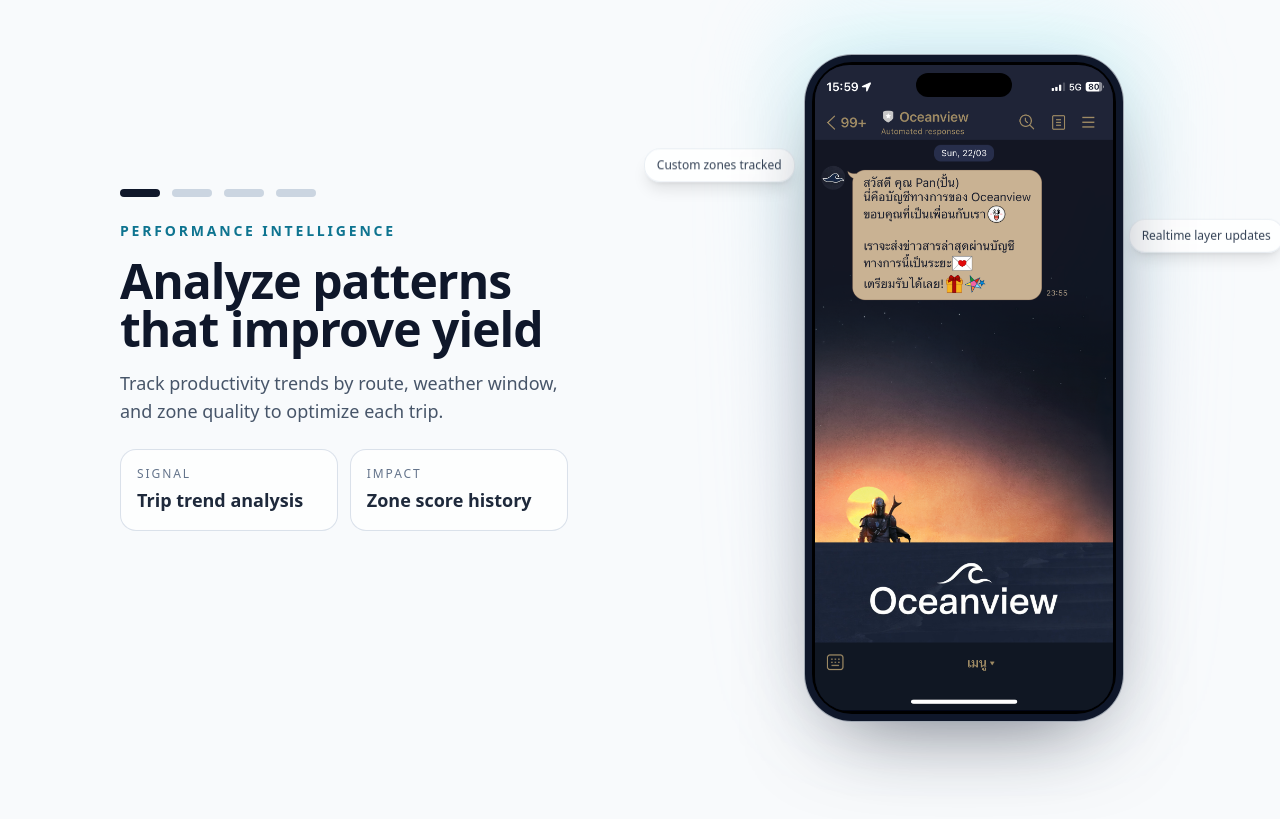
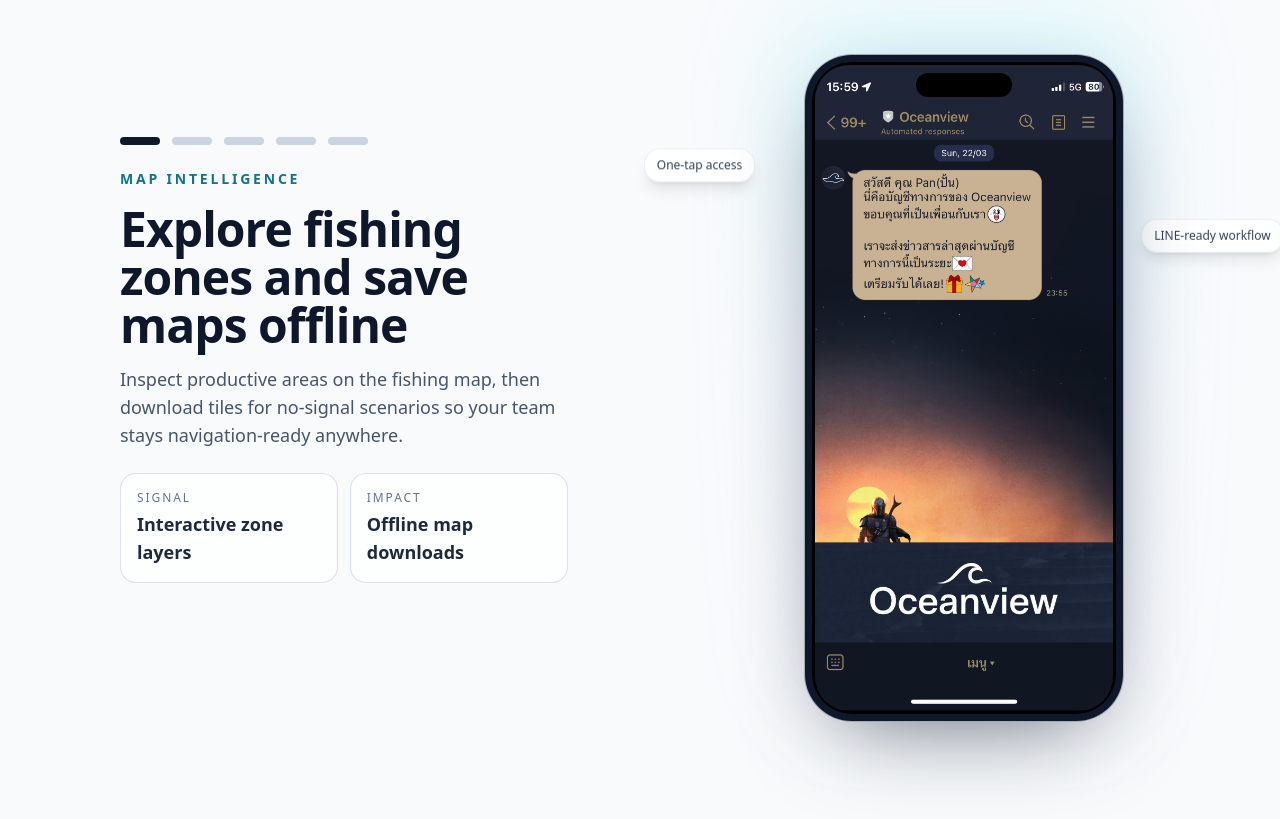
Before and after one commit to Taspol/ocean-view, a Next.js app: page / in a window 1280 px wide. Shown: the part 840-1659 px from the top of the page. Built offline with nearby package versions, Linux system fonts and the light colour scheme; no server answers.

Commit message:
feat: add landing page details

```diff
--- a/src/components/ui/scroll-phone-landing.tsx
+++ b/src/components/ui/scroll-phone-landing.tsx
@@ -23,43 +23,53 @@
 
 const STORY_STEPS: StoryStep[] = [
   {
+    id: 'line-oa',
+    eyebrow: 'Instant Entry',
+    title: 'Can Access through Line OA',
+    body: 'Launch the platform directly from LINE Official Account for a smooth, one-tap start your crew can use anywhere.',
+    accent: 'from-lime-400/60 to-green-500/60',
+    metricA: 'One-tap access',
+    metricB: 'LINE-ready workflow',
+    screenshot: '/ui_features/1.PNG',
+  },
+  {
     id: 'dashboard',
-    eyebrow: 'Unified View',
-    title: 'See ocean conditions instantly',
-    body: 'Live weather overlays, swell, and zone confidence combine into one command view for faster daily decisions.',
+    eyebrow: 'Ocean Command Center',
+    title: 'Overview every ocean zone in one glance',
+    body: 'Scan sea-state signals, zone conditions, and operational context from a single mission-ready view built for fast marine decisions.',
     accent: 'from-cyan-400/60 to-blue-500/60',
-    metricA: 'Custom zones tracked',
-    metricB: 'Realtime layer updates',
+    metricA: 'Multi-zone visibility',
+    metricB: 'Live environment sync',
     screenshot: '/ui_features/1.PNG',
   },
   {
     id: 'alerts',
-    eyebrow: 'Safety Layer',
-    title: 'Catch risk before it escalates',
-    body: 'Marine alerts are prioritized and geo-tagged so captains can respond quickly and avoid operational blind spots.',
+    eyebrow: 'Map Intelligence',
+    title: 'Explore fishing zones and save maps offline',
+    body: 'Inspect productive areas on the fishing map, then download tiles for no-signal scenarios so your team stays navigation-ready anywhere.',
     accent: 'from-amber-400/60 to-orange-500/60',
-    metricA: 'Critical alerts first',
-    metricB: 'Route-aware warnings',
+    metricA: 'Interactive zone layers',
+    metricB: 'Offline map downloads',
     screenshot: '/ui_features/2.PNG',
   },
   {
     id: 'analytics',
-    eyebrow: 'Performance Intelligence',
-    title: 'Analyze patterns that improve yield',
-    body: 'Track productivity trends by route, weather window, and zone quality to optimize each trip.',
+    eyebrow: 'Prediction Engine',
+    title: 'Generate high-confidence fishing zone predictions',
+    body: 'Run smart zone forecasts using ocean signals and historical patterns to prioritize where to fish with greater confidence.',
     accent: 'from-emerald-400/60 to-teal-500/60',
-    metricA: 'Trip trend analysis',
-    metricB: 'Zone score history',
+    metricA: 'Zone probability scoring',
+    metricB: 'Prediction history',
     screenshot: '/ui_features/3.PNG',
   },
   {
     id: 'team',
-    eyebrow: 'Connected Crew',
-    title: 'Coordinate through LINE and web',
-    body: 'Keep shore teams and vessels aligned with shared updates, alert handoffs, and streamlined communication.',
+    eyebrow: 'Weather Readiness',
+    title: 'Forecast weather and wave levels before departure',
+    body: 'Monitor upcoming wind, weather, and wave trends to plan safer departures, reduce uncertainty, and protect every mission window.',
     accent: 'from-violet-400/60 to-indigo-500/60',
-    metricA: 'Team-ready updates',
-    metricB: 'Faster handoffs',
+    metricA: 'Wave-height outlook',
+    metricB: 'Trip safety planning',
     screenshot: '/ui_features/4.PNG',
   },
 ];
```
